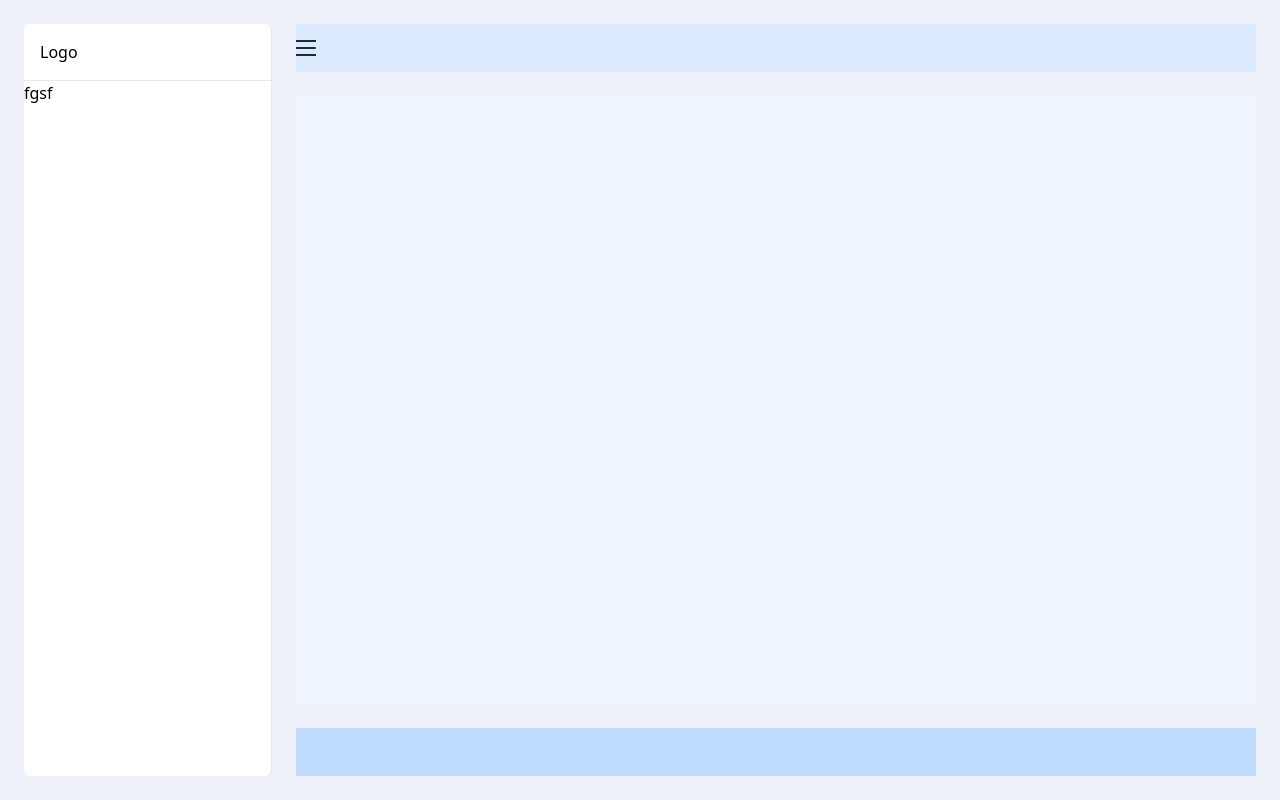
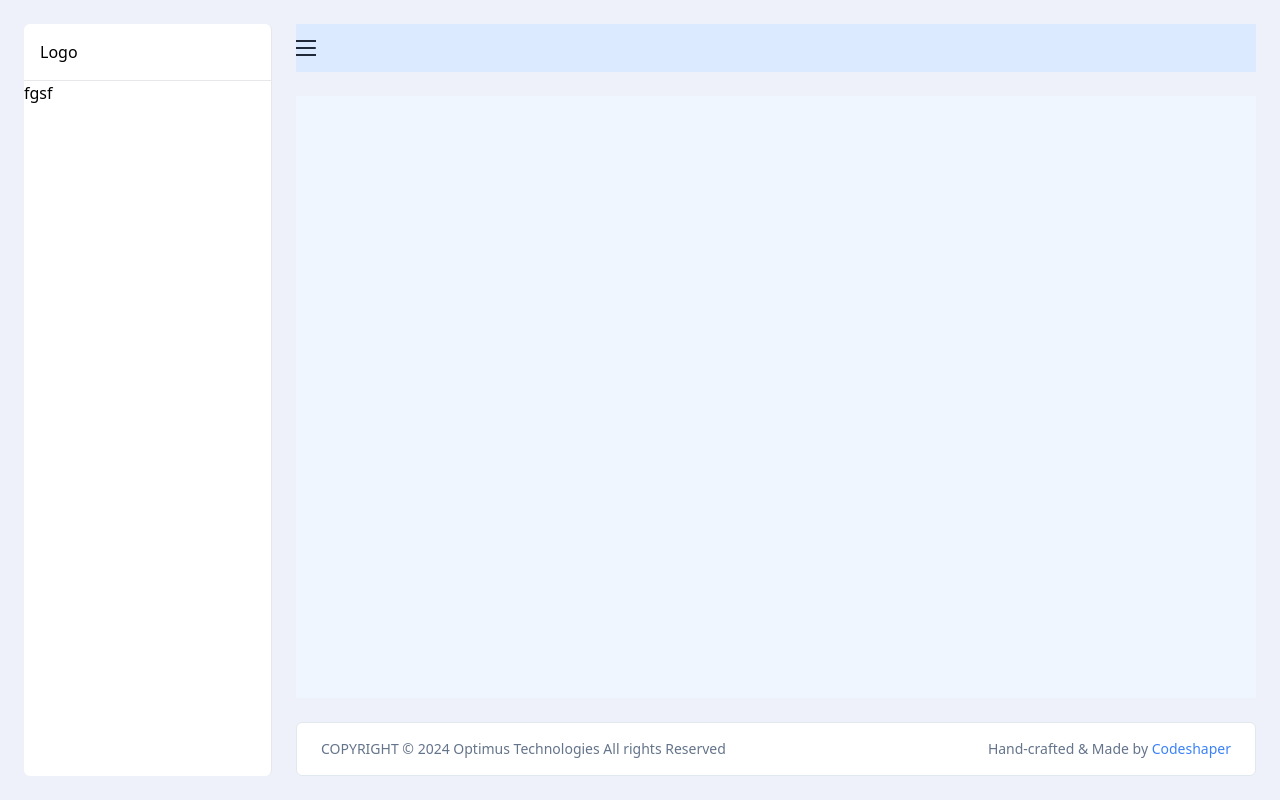
Before and after one commit to JannatunNaeem141/NextJS-Shadcn-TailwindCSS-Responsive-Dashboard-UI, a Next.js app: page / in a window 1280 px wide. Built offline with nearby package versions, Linux system fonts and the light colour scheme.

Commit message:
color palette set at global.css

```diff
--- a/app/globals.css
+++ b/app/globals.css
@@ -3,10 +3,33 @@
 @tailwind utilities;
 @layer base {
   :root {
-    --radius: 0.5rem
+    --radius: 0.5rem;
   }
 }
-
+.bg-card {
+  @apply bg-white dark:bg-[#1f2937];
+}
+.text-accent-900 {
+  @apply text-[#0f172a] dark:text-[#f1f5f9];
+}
+.text-accent-700 {
+  @apply text-[#334155] dark:text-[#cbd5e1];
+}
+.text-accent-600 {
+  @apply text-[#475569] dark:text-[#94a3b8];
+}
+.text-primary {
+  @apply text-[#3b82f6];
+}
+.bg-primary {
+  @apply bg-[#3b82f6];
+}
+.text-muted {
+  @apply text-[#64748b] dark:text-[#9ca3af];
+}
+.border-default {
+  @apply border border-[#e2e8f0] dark:border-[#334155];
+}
 body {
   @apply bg-[#EEF1F9] dark:bg-[#0F172A];
 }
--- a/components/Footer.tsx
+++ b/components/Footer.tsx
@@ -1,3 +1,17 @@
+import Link from 'next/link';
+
 export default function Footer() {
-  return <footer className="w-full h-12 bg-blue-200 mt-6"></footer>;
+  return (
+    <footer className="bg-card w-full mt-6 py-4 px-6 rounded-md border-default">
+      <div className="block md:flex md:justify-between text-muted">
+        <p className="sm:mb-0 text-xs md:text-sm">COPYRIGHT © 2024 <Link href='#'>Optimus Technologies</Link> All rights Reserved</p>
+        <p className="mb-0 text-xs md:text-sm">
+          Hand-crafted &amp; Made by{' '}
+          <a className="text-primary" target="__blank" href="https://codeshaper.net">
+            Codeshaper
+          </a>
+        </p>
+      </div>
+    </footer>
+  );
 }
--- a/tailwind.config.ts
+++ b/tailwind.config.ts
@@ -1,25 +1,31 @@
-import type { Config } from "tailwindcss";
+import type { Config } from 'tailwindcss';
 
 const config: Config = {
-    darkMode: ["class"],
-    content: [
-    "./pages/**/*.{js,ts,jsx,tsx,mdx}",
-    "./components/**/*.{js,ts,jsx,tsx,mdx}",
-    "./app/**/*.{js,ts,jsx,tsx,mdx}",
-  ],
+  darkMode: ['class'],
+  content: ['./pages/**/*.{js,ts,jsx,tsx,mdx}', './components/**/*.{js,ts,jsx,tsx,mdx}', './app/**/*.{js,ts,jsx,tsx,mdx}'],
   theme: {
     extend: {
       colors: {
         background: 'var(--background)',
-  			foreground: 'var(--foreground)'
+        foreground: 'var(--foreground)',
+        // primary: '#2563eb',
+        // secondary: {
+        //   '600': '#475569',
+        //   '600-dark': '#94a3b8',
+        //   '700': '#334155',
+        //   '700-dark': '#cbd5e1',
+        //   '900': '#0f172a',
+        //   '900-dark': '#f1f5f9',
+        // },
+        // muted: '#64748b',
       },
       borderRadius: {
         lg: 'var(--radius)',
         md: 'calc(var(--radius) - 2px)',
-  			sm: 'calc(var(--radius) - 4px)'
-  		}
-  	}
+        sm: 'calc(var(--radius) - 4px)',
       },
-  plugins: [require("tailwindcss-animate")],
+    },
+  },
+  plugins: [require('tailwindcss-animate')],
 };
 export default config;
```
Lines whose indentation alone changed are shown as unchanged.
